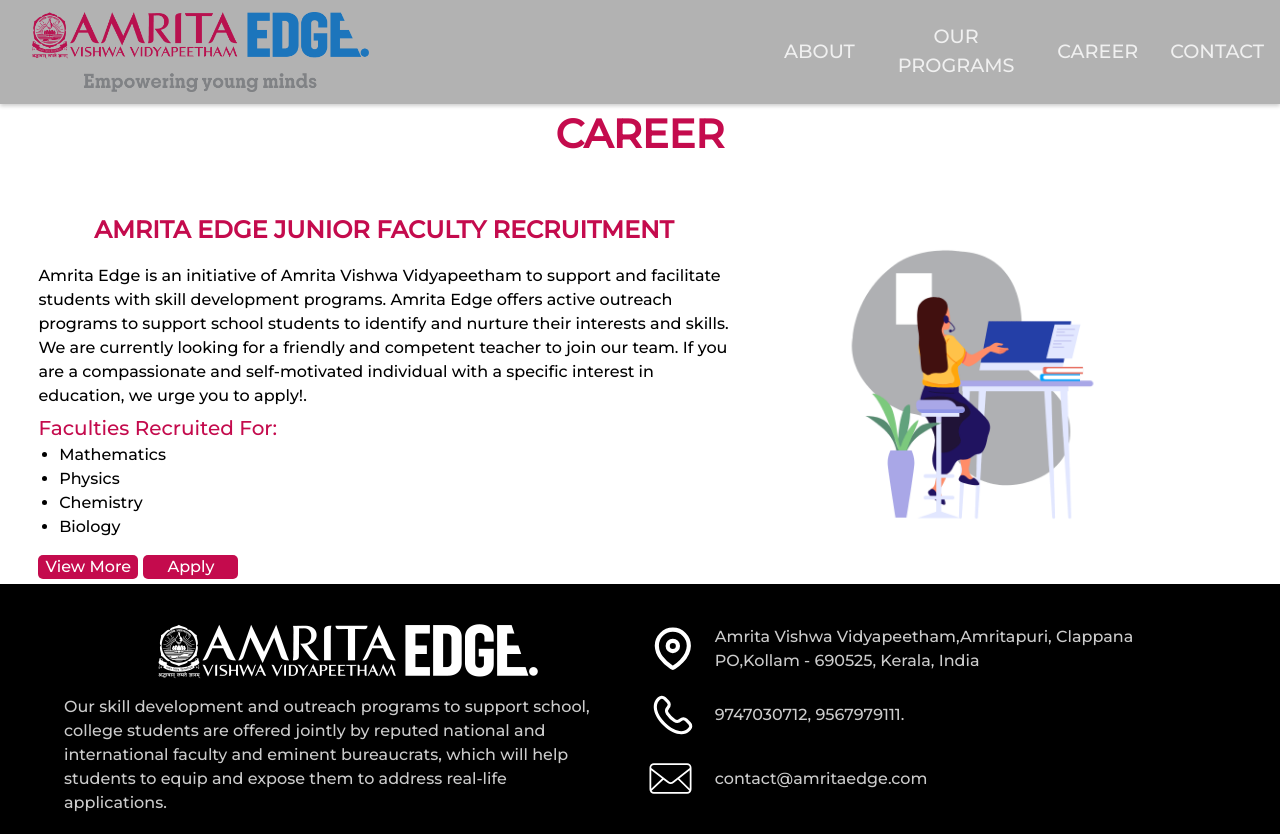
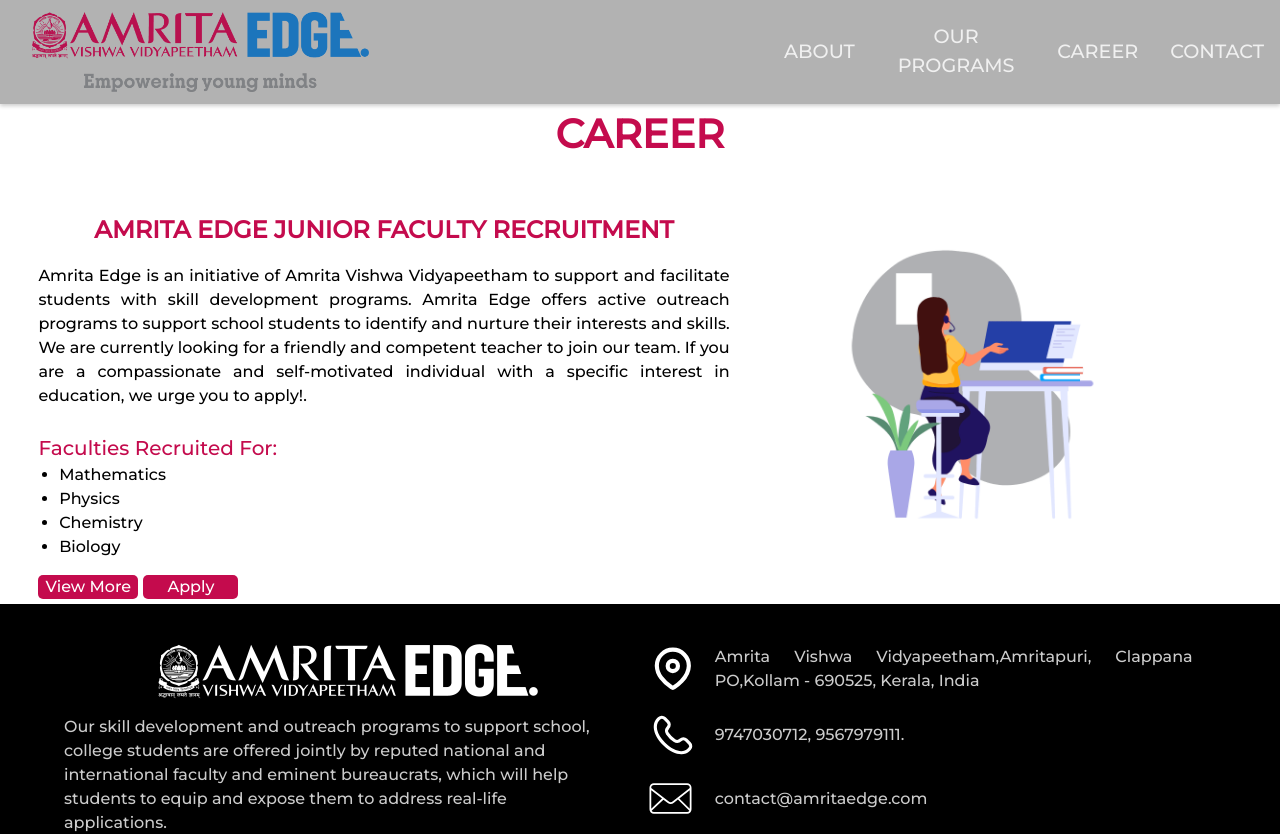
Before and after one commit to Web-Abhinand/EdgeNew, a React (Create React App) app: page /career in a window 1280 px wide. Shown: the top 834 px of the page. Built offline with nearby package versions, Linux system fonts and the light colour scheme.

Commit message:
align changed

```diff
--- a/src/Pages/Career.modules.css
+++ b/src/Pages/Career.modules.css
@@ -75,7 +75,7 @@
 
 }
 p{
-   text-align: left;
+   text-align: justify;
 }
 li{
     text-align: left;
@@ -96,7 +96,7 @@
     font-size: 20px;
     font-weight: 500;
 
-    margin-top: 5px;
+    margin-top: 25px;
 
 
 }
```
